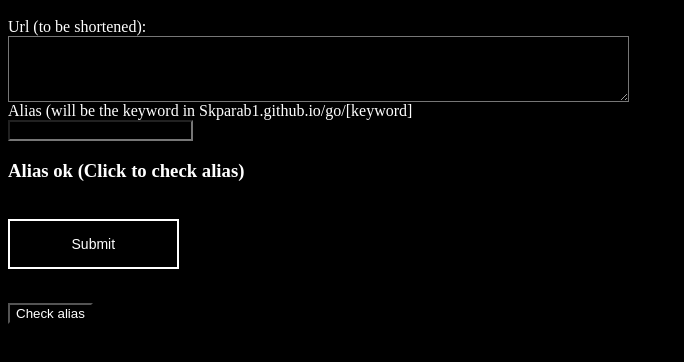
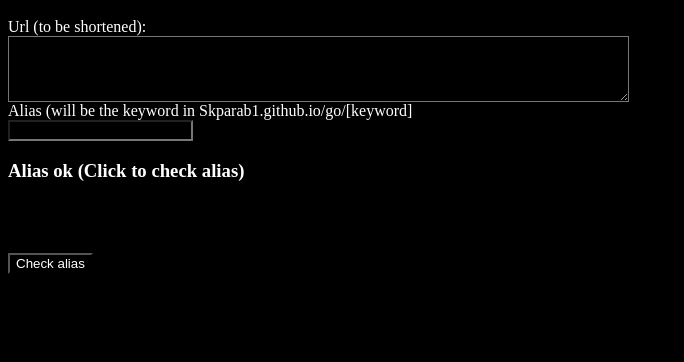
Before and after one commit to Skparab1/go, a plain HTML site: page makeredirect.html in a window 1280 px wide. Shown: the part 66-428 px from the top of the page, without its empty margins (0-684 px from the left). Drawn offline with Linux system fonts and the light colour scheme.

Commit message:
make default submit button invisible

```diff
--- a/makeredirect.html
+++ b/makeredirect.html
@@ -72,7 +72,7 @@
 <label style="color: white;" id="promptalias" for="promptalias">Alias (will be the keyword in Skparab1.github.io/go/[keyword]</label><br>
 <input onchange="validatealias();" style="color: white; background-color: black;" type="text" id="alias" name="alias">
 <h3 style="color: white;" id="fb" for="fb">Alias ok (Click to check alias)</h3><br>
-<input type="submit" value="Submit" id="submitter" style="background-color: black; border: 2px solid white; color: white; height: 50px; padding: 10px 5px; text-align: center; width: 13.5%; display: inline-block; font-size: 14px; transition: all 0.2s ease-in-out; cursor: pointer;">
+<input type="submit" value="Submit" id="submitter" style="background-color: black; border: 2px solid white; color: white; height: 50px; padding: 10px 5px; text-align: center; width: 13.5%; display: none; font-size: 14px; transition: all 0.2s ease-in-out; cursor: pointer;">
 </form>
 <!button onclick="togglerepliesright('+String(i)+');" id="replytoggle'+String(i)+'" style="background-color: '+themecolor+'; float: center; border: 2px solid '+themecolor+'; color: '+contrastcolor+'; height: 45px; padding: 0px 0px; text-align: center; border-radius: '+rad+'px; width: 50%; display: inline-block; font-size: 14px; transition: all 0.2s ease-in-out; cursor: pointer;">Show '+String(repliesfound)+' replies</button>
 <div><button onclick="checkalias();" id="checker" style="color: white; background-color: black;" type="text" id="check" name="check" >Check alias</button><br><br><br><br><br></div>
```
